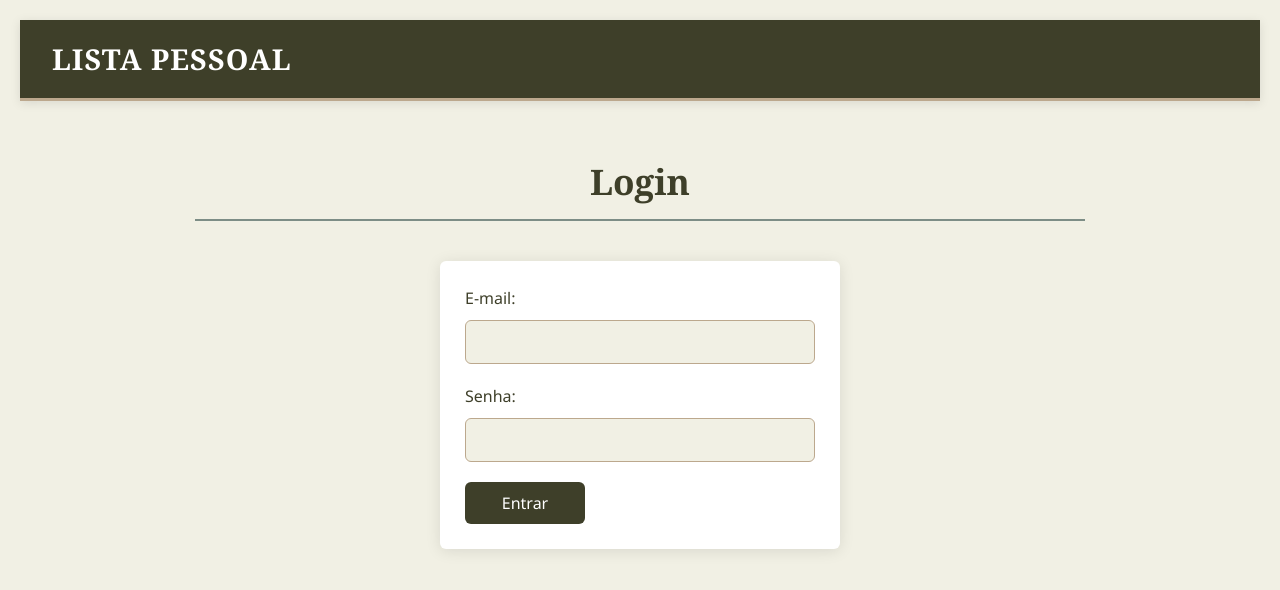
After one commit to Rondi650/PROJETO-1---TO_DO, a Flask app: page /login in a window 1280 px wide. The commit adds this page. Shown: the top 590 px of the page. Run offline with Flask 3, Linux system fonts and the light colour scheme.

Commit message:
concluido tela basica de login

```diff
--- a/app.py
+++ b/app.py
@@ -1,7 +1,8 @@
-from flask import Flask, render_template, request, url_for, redirect
+from flask import Flask, render_template, request, url_for, redirect, session
 from conexao_bd import db, ToDo, init_app, Usuarios
 
 app = Flask(__name__)
+app.secret_key = 'Rondi'
 init_app(app)
 
 with app.app_context():
@@ -16,6 +17,21 @@ def index():
 def criar():
     return render_template('criar.html', titulo='Criar Nova Tarefa')
 
+@app.route('/login')
+def login():
+    return render_template('login.html', titulo = 'Login')
+
+@app.route('/autenticar', methods=['POST'])
+def autenticar():
+    email = request.form['email']
+    senha = request.form['senha']
+    usuario = Usuarios.query.filter_by(email=email, senha=senha).first()
+    if usuario:
+        session['usuario_id'] = usuario.id
+        return redirect(url_for('index'))
+    else:
+        return redirect(url_for('login'))
+
 @app.route('/criar_tarefa', methods = ['POST'])
 def criar_tarefa():
     tarefa = request.form['tarefa']
--- a/static/style.css
+++ b/static/style.css
@@ -250,3 +250,32 @@ input[type="text"]:focus {
   transform: translateY(1px);
   box-shadow: 0 2px 3px rgba(62, 63, 41, 0.2);
 }
+
+/* Estilo para campos de formulário adicionais */
+input[type="email"],
+input[type="password"] {
+  width: 100%;
+  padding: 12px 15px;
+  border: 1px solid var(--color-border);
+  border-radius: var(--border-radius);
+  font-size: 1rem;
+  transition: border-color 0.3s;
+  background-color: var(--color-bg);
+}
+
+input[type="email"]:focus,
+input[type="password"]:focus {
+  border-color: var(--color-primary);
+  outline: none;
+  box-shadow: 0 0 0 3px rgba(125, 141, 134, 0.2);
+}
+
+/* Estilo específico para o formulário de login */
+.login-form {
+  max-width: 400px;
+}
+
+/* Ícone de cadeado */
+.login-form h1:before {
+  content: "🔒 ";
+}
--- /dev/null
+++ b/templates/login.html
@@ -0,0 +1,35 @@
+<!DOCTYPE html>
+<html lang="pt-br">
+<head>
+    <meta charset="UTF-8">
+    <meta name="viewport" content="width=device-width, initial-scale=1.0">
+    <title>Login</title>
+    <link rel="stylesheet" href="{{ url_for('static', filename='style.css') }}">
+</head>
+<body>
+    <header>
+        <h1>Lista Pessoal</h1>
+    </header>
+    <div class="container">
+        <h1 class="page-header">{{titulo}}</h1>
+
+        <div class="form-container login-form">
+            <form action="{{url_for('autenticar')}}" method="post">
+                <div class="form-group">
+                    <label for="email">E-mail:</label>
+                    <input type="email" id="email" name="email">
+                </div>
+
+                <div class="form-group">
+                    <label for="senha">Senha:</label>
+                    <input type="password" id="senha" name="senha">
+                </div>
+
+                <div class="agrupar_btn">
+                    <button type="submit" class="btn btn-success">Entrar</button>
+                </div>
+            </form>
+        </div>
+    </div>
+</body>
+</html>
```
